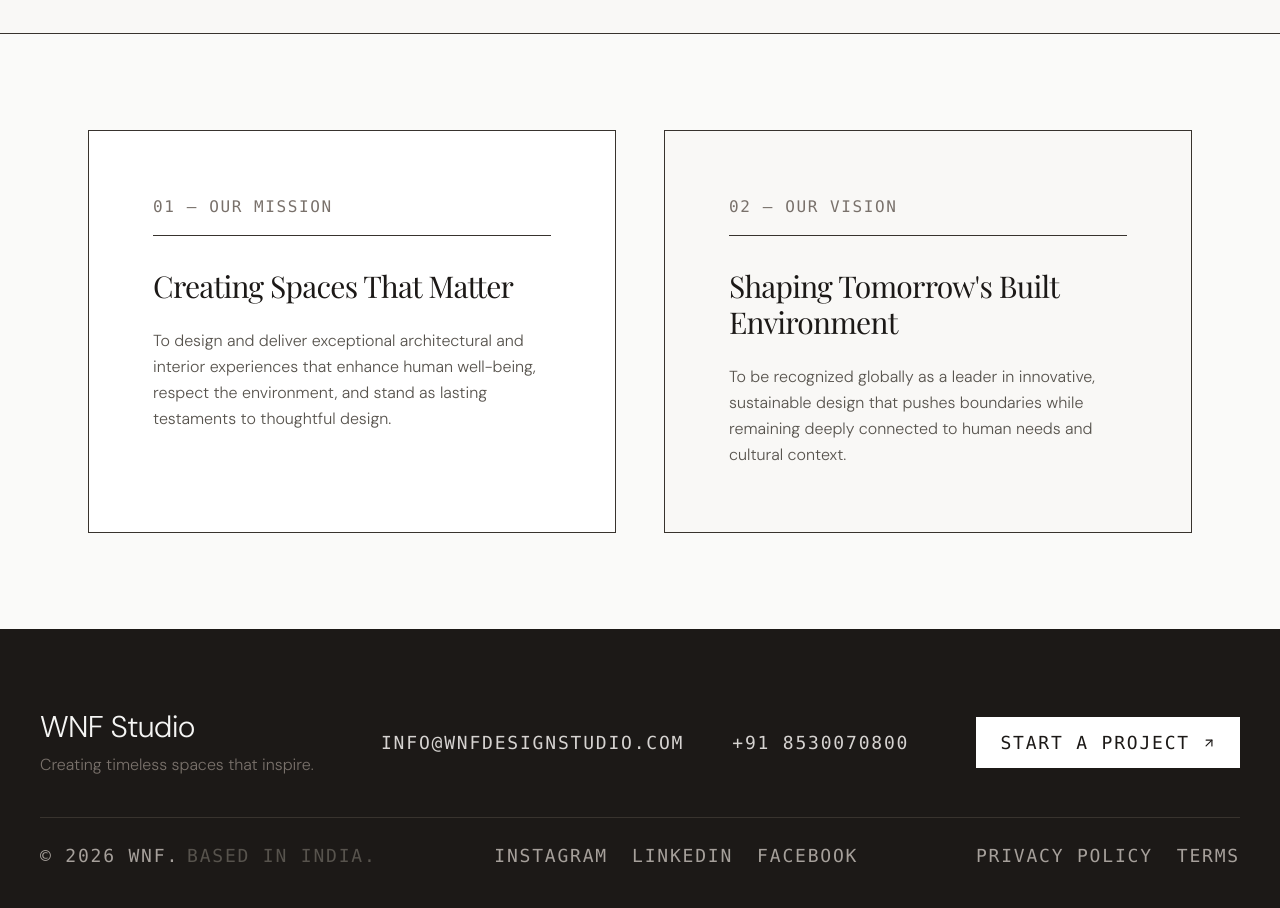
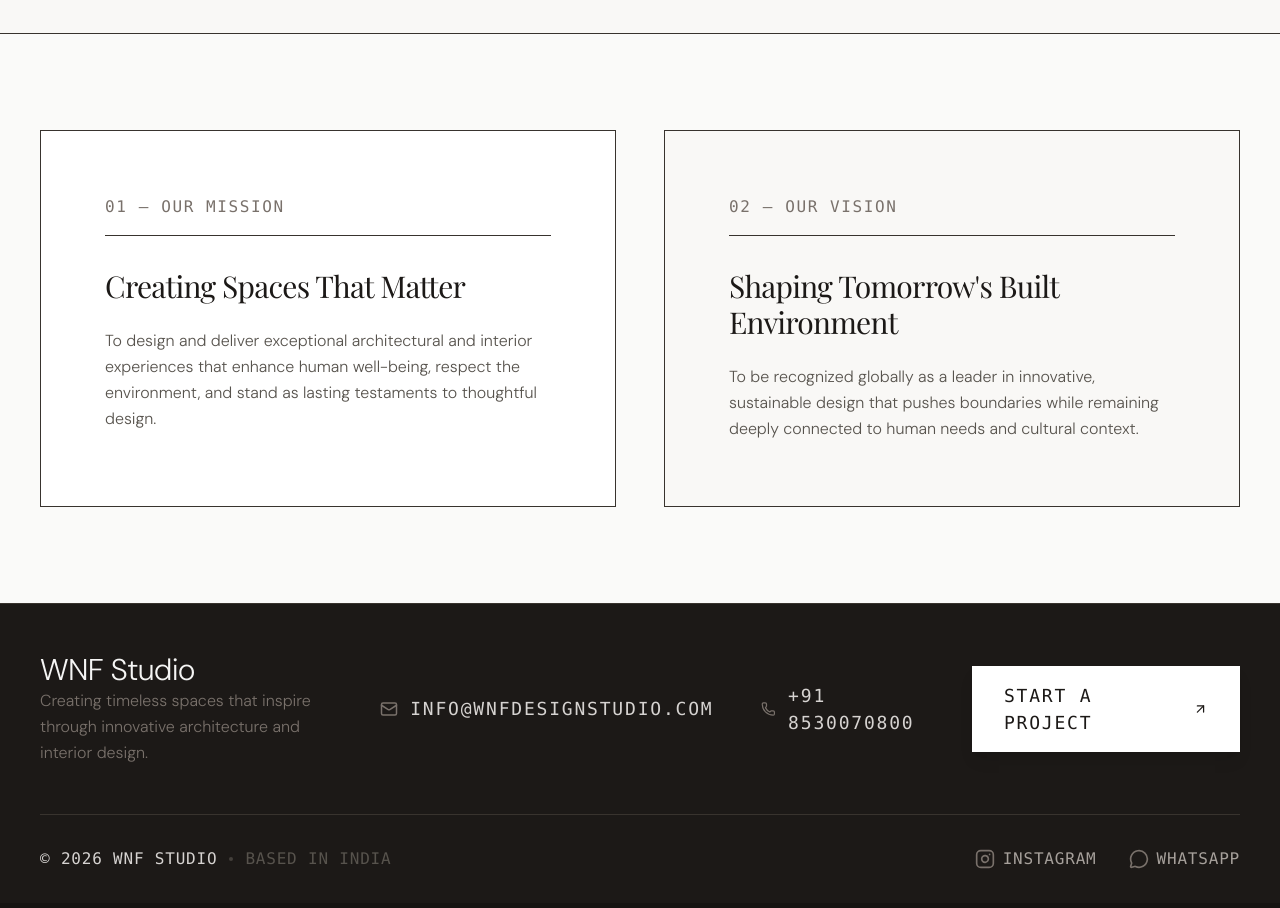
Before and after one commit to KayumKadivar/WNF-Studio, a Next.js app: page /about in a window 1280 px wide. Shown: the part 1060-1968 px from the top of the page. Built offline with nearby package versions, Linux system fonts and the light colour scheme; a web font is replaced by a local one.

Commit message:
refactor: Standardize container padding, redesign the footer with updated social links, and update the logo.

```diff
--- a/src/app/about/AboutPageClient.jsx
+++ b/src/app/about/AboutPageClient.jsx
@@ -20,8 +20,8 @@ export default function AboutPageClient() {
     <div className="bg-[#F9F8F6] text-stone-900 min-h-screen font-sans selection:bg-stone-200 selection:text-stone-900">
 
       {/* 1. HERO SECTION (Inlined to guarantee theme) */}
-      <section className="pt-32 pb-20 px-6 lg:px-12 border-b border-stone-200 bg-white">
-        <div className="w-full px-3 lg:px-10 max-w-7xl mx-auto text-center">
+      <section className="pt-32 pb-20 my-container border-b border-stone-200 bg-white">
+        <div className="w-full max-w-7xl mx-auto text-center">
           <motion.span
             initial={{ opacity: 0, y: 20 }}
             animate={{ opacity: 1, y: 0 }}
@@ -49,8 +49,8 @@ export default function AboutPageClient() {
       </section>
 
       {/* 2. VISION SECTION (Fixed Image Cropping) */}
-      <section className="py-24 px-6 lg:px-12 border-b border-stone-200">
-        <div className="w-full px-3 lg:px-10">
+      <section className="py-24 my-container border-b border-stone-200">
+        <div className="w-full">
           <div className="grid grid-cols-1 lg:grid-cols-12 gap-12 lg:gap-20 items-center">
 
             {/* Image Box - No fixed height, object-contain used */}
@@ -105,8 +105,8 @@ export default function AboutPageClient() {
       </section>
 
       {/* 3. MISSION & VISION CARDS (Editorial Grid) */}
-      <section className="py-24 px-6 lg:px-12 bg-stone-50">
-        <div className="w-full px-3 lg:px-10">
+      <section className="py-24 my-container bg-stone-50">
+        <div className="w-full">
           <div className="grid grid-cols-1 md:grid-cols-2 gap-8 lg:gap-12">
 
             {/* Mission */}
--- a/src/app/contact/ContactClient.jsx
+++ b/src/app/contact/ContactClient.jsx
@@ -45,7 +45,7 @@ export default function ContactClient() {
       <PageHero label="Get in Touch" title="Let's Create Something Extraordinary" description="We'd love to hear about your project. Reach out to start the conversation." />
 
       <section className="section-padding bg-background">
-        <div className="w-full px-3 lg:px-10">
+        <div className="w-full my-container">
           <div className="grid grid-cols-1 lg:grid-cols-2 gap-16">
             {/* Contact Form */}
             <motion.div initial={{ opacity: 0, x: -30 }} whileInView={{ opacity: 1, x: 0 }} viewport={{ once: true }}>
--- a/src/app/globals.css
+++ b/src/app/globals.css
@@ -170,6 +170,15 @@ h1, h2, h3, h4, h5, h6 {
 @media (min-width: 768px) { .section-padding-sm { padding-top: 4rem; padding-bottom: 4rem; } }
 @media (min-width: 1024px) { .section-padding-sm { padding-top: 5rem; padding-bottom: 5rem; } }
 
+.my-container {
+  padding-inline: 0.75rem ;
+}
+@media (min-width: 1024px) {
+  .my-container {
+    padding-inline: 2.5rem;
+  }
+}
+
 /* ── decoration ── */
 .line-gold { display: block; width: 3rem; height: 1px; background-color: var(--color-primary); }
 .line-gold-vertical { display: block; width: 1px; height: 3rem; background-color: var(--color-primary); }
--- a/src/components/home/AboutPreview.jsx
+++ b/src/components/home/AboutPreview.jsx
@@ -5,7 +5,7 @@ import { ArrowRight } from "lucide-react";
 
 const AboutPreview = () => (
   <section className="py-20 bg-[#F9F8F6] border-b border-stone-200">
-    <div className="w-full px-3 lg:px-10">
+    <div className="w-full my-container">
       <div className="grid grid-cols-1 lg:grid-cols-12 gap-12 lg:gap-20 items-center">
 
         {/* Image Section: Fixed Cropping */}
--- a/src/components/home/CTASection.jsx
+++ b/src/components/home/CTASection.jsx
@@ -14,7 +14,7 @@ const CTASection = () => (
       }}
     />
 
-    <div className="w-full px-3 lg:px-10 relative z-10">
+    <div className="w-full my-container text-center">
       <motion.div
         initial={{ opacity: 0, y: 32 }}
         whileInView={{ opacity: 1, y: 0 }}
--- a/src/components/home/FeaturedProjects.jsx
+++ b/src/components/home/FeaturedProjects.jsx
@@ -9,7 +9,7 @@ const allProjects = projects;
 
 const FeaturedProjects = () => (
   <section className="py-20 bg-[#F9F8F6] border-b border-stone-200">
-    <div className="w-full px-3 lg:px-10">
+    <div className="w-full my-container">
 
       {/* HEADER */}
       <div className="flex flex-col md:flex-row md:items-end justify-between gap-8 mb-20 border-b border-stone-200 pb-12">
--- a/src/components/home/IconStrip.jsx
+++ b/src/components/home/IconStrip.jsx
@@ -16,7 +16,7 @@ const IconStrip = () => (
   <section className="relative sm:py-5 lg:py-16 overflow-hidden bg-white">
     <div className="absolute top-0 left-0 right-0 h-px bg-gradient-to-r from-transparent via-zinc-200 to-transparent" />
 
-    <div className="w-full px-3 lg:px-10">
+    <div className="w-full my-container">
       <motion.p
         initial={{ opacity: 0, y: 10 }}
         whileInView={{ opacity: 1, y: 0 }}
--- a/src/components/home/ServicesSection.jsx
+++ b/src/components/home/ServicesSection.jsx
@@ -58,7 +58,7 @@ const ServicesSection = () => (
       <LayoutGrid className="w-32 h-32 text-zinc-600" strokeWidth={0.8} />
     </div>
 
-    <div className="w-full px-3 lg:px-10 relative z-10">
+    <div className="w-full my-container relative z-10">
       {/* Header block */}
       <motion.div
         initial={{ opacity: 0, y: 20 }}
--- a/src/components/layout/Footer.jsx
+++ b/src/components/layout/Footer.jsx
@@ -1,89 +1,83 @@
 "use client";
 import Link from "next/link";
-import { ArrowUpRight } from "lucide-react";
+import { ArrowUpRight, Mail, Phone, Instagram, MessageCircle } from "lucide-react";
 
 const Footer = () => {
   const currentYear = new Date().getFullYear();
 
-  const socialLinks = [
-    { label: "Instagram", href: "https://www.instagram.com/studio_wnf/" },
-    { label: "LinkedIn", href: "#" },
-    { label: "Facebook", href: "#" },
-  ];
+  return (
+    <footer className="bg-stone-900 text-stone-400 font-sans border-t border-stone-800">
+      <div className="w-full my-container">
 
-  return (
-    // Stark dark background to anchor the light theme pages
-    <footer className="bg-stone-900 text-stone-400 font-sans">
-      <div className="w-full px-3 lg:px-10 py-10">
-
-        {/* TOP BAR: Reduced padding to py-10 to save height */}
-        <div className="flex flex-col lg:flex-row justify-between items-start lg:items-center py-10 gap-8 border-b border-stone-800">
+        {/* TOP BAR */}
+        <div className="flex flex-col lg:flex-row justify-between items-start lg:items-center py-12 gap-10 border-b border-stone-800/50">
 
           {/* Brand */}
-          <div>
+          <div className="space-y-3">
             <Link href="/" className="text-3xl font-light text-stone-100 tracking-tight hover:opacity-80 transition-opacity">
               WNF Studio
             </Link>
-            <p className="mt-2 text-md font-light text-stone-500 max-w-xs">
-              Creating timeless spaces that inspire.
+            <p className="text-md font-light text-stone-500 max-w-xs leading-relaxed">
+              Creating timeless spaces that inspire through innovative architecture and interior design.
             </p>
           </div>
 
-          {/* Quick Contact (Horizontal alignment saves vertical space) */}
-          <div className="flex flex-col sm:flex-row gap-6 sm:gap-12 text-[18px] font-mono uppercase tracking-widest text-stone-300">
-            <a href="mailto:info@wnfdesignstudio.com" className="hover:text-white transition-colors flex items-center gap-2">
-              info@wnfdesignstudio.com
+          {/* Contact Information */}
+          <div className="flex flex-col sm:flex-row gap-8 sm:gap-12 text-[16px] md:text-[18px] font-mono uppercase tracking-widest text-stone-300">
+            <a href="mailto:info@wnfdesignstudio.com" className="hover:text-white transition-colors flex items-center gap-3 group">
+              <Mail size={18} className="text-stone-500 group-hover:text-white transition-colors" />
+              <span>info@wnfdesignstudio.com</span>
             </a>
-            <a href="tel:+918530070800" className="hover:text-white transition-colors flex items-center gap-2">
-              +91 8530070800
+            <a href="tel:+918530070800" className="hover:text-white transition-colors flex items-center gap-3 group">
+              <Phone size={18} className="text-stone-500 group-hover:text-white transition-colors" />
+              <span>+91 8530070800</span>
             </a>
           </div>
 
-          {/* Sharp, Minimalist CTA */}
+          {/* CTA */}
           <Link
             href="/contact"
-            className="inline-flex items-center gap-3 bg-white text-stone-900 px-6 py-3 text-[18px] font-mono uppercase tracking-widest hover:bg-stone-200 transition-colors group"
+            className="inline-flex items-center gap-3 bg-white text-stone-900 px-8 py-4 text-[16px] md:text-[18px] font-mono uppercase tracking-widest hover:bg-stone-200 transition-all group shadow-lg"
           >
             Start a Project
-            <ArrowUpRight size={14} className="group-hover:translate-x-0.5 group-hover:-translate-y-0.5 transition-transform" />
+            <ArrowUpRight size={16} className="group-hover:translate-x-0.5 group-hover:-translate-y-0.5 transition-transform" />
           </Link>
 
         </div>
 
-        {/* BOTTOM BAR: Meta links and Socials */}
-        <div className="flex flex-col md:flex-row justify-between items-center py-6 text-[18px] font-mono uppercase tracking-widest gap-4">
+        {/* BOTTOM BAR */}
+        <div className="flex flex-col md:flex-row justify-between items-center py-8 text-[14px] md:text-[16px] font-mono uppercase tracking-wider gap-8">
 
-          {/* Copyright & Location */}
-          <div className="flex gap-2">
-            <span>© {currentYear} WNF.</span>
-            <span className="text-stone-600">Based in India.</span>
+          {/* Copyright */}
+          <div className="flex items-center gap-3">
+            <span className="text-stone-300">© {currentYear} WNF STUDIO</span>
+            <span className="w-1 h-1 rounded-full bg-stone-700 hidden sm:block"></span>
+            <span className="text-stone-600">BASED IN INDIA</span>
           </div>
 
-          {/* Social Links (Text based is more compact and premium than large icons) */}
-          <div className="flex gap-6">
-            {socialLinks.map((social) => (
-              <a
-                key={social.label}
-                href={social.href}
-                target="_blank"
-                rel="noopener noreferrer"
-                className="hover:text-white transition-colors"
-              >
-                {social.label}
-              </a>
-            ))}
+          {/* Social Icons */}
+          <div className="flex items-center gap-8">
+            <a
+              href="https://www.instagram.com/studio_wnf/"
+              target="_blank"
+              rel="noopener noreferrer"
+              className="group flex items-center gap-2 hover:text-white transition-colors"
+              aria-label="Instagram"
+            >
+              <Instagram size={20} className="text-stone-500 group-hover:text-[#E4405F] transition-colors" />
+              <span className="hidden sm:inline">Instagram</span>
+            </a>
+            <a
+              href="https://wa.me/918530070800"
+              target="_blank"
+              rel="noopener noreferrer"
+              className="group flex items-center gap-2 hover:text-white transition-colors"
+              aria-label="WhatsApp"
+            >
+              <MessageCircle size={20} className="text-stone-500 group-hover:text-[#25D366] transition-colors" />
+              <span className="hidden sm:inline">WhatsApp</span>
+            </a>
           </div>
-
-          {/* Legal */}
-          <div className="flex gap-6">
-            <Link href="#" className="hover:text-white transition-colors">
-              Privacy Policy
-            </Link>
-            <Link href="#" className="hover:text-white transition-colors">
-              Terms
-            </Link>
-          </div>
-
         </div>
       </div>
     </footer>
--- a/src/components/layout/Header.jsx
+++ b/src/components/layout/Header.jsx
@@ -72,13 +72,13 @@ const Header = () => {
         transition={{ duration: 0.35, ease: "easeInOut" }}
         className={`fixed top-0 left-0 right-0 z-50 transition-colors duration-500 ${headerBg}`}
       >
-        <div className="w-full px-3 lg:px-10">
+        <div className="w-full my-container">
           <div className="flex items-center justify-between h-20">
             {/* Logo */}
             <Link href="/" className={`font-display text-2xl lg:text-3xl tracking-tight ${textColor} flex items-center`}>
               <Image
                 src="/assets/logo/download.png"
-                // alt="Studio WnF"
+                alt="Studio WnF"
                 width={120}
                 height={48}
                 className={`h-20 w-auto object-contain transition-all duration-300 ${logoClass}`}
--- a/src/components/shared/FloatingSocialIcons.jsx
+++ b/src/components/shared/FloatingSocialIcons.jsx
@@ -57,7 +57,7 @@ const SocialIconButton = ({ href, label, glowColor, children }) => {
 };
 
 const FloatingSocialIcons = () => (
-  <div className="fixed bottom-8 left-8 z-[100] flex flex-col gap-4 shadow-none">
+  <div className="fixed bottom-6 left-6 md:bottom-8 md:left-8 z-[40] flex flex-col gap-4 shadow-none">
     <SocialIconButton href="https://www.instagram.com/studio_wnf/" label="Follow on Instagram" glowColor="#e6683c">
       <div className="absolute inset-0 rounded-full bg-gradient-to-tr from-[#f09433] via-[#e6683c] to-[#bc1888]" />
       <Instagram size={26} className="relative z-10" />
--- a/src/components/shared/PageHero.jsx
+++ b/src/components/shared/PageHero.jsx
@@ -4,7 +4,7 @@ import { motion } from "framer-motion";
 
 const PageHero = ({ label, title, description }) => (
   <section className="relative pt-40 pb-24 bg-secondary overflow-hidden">
-    <div className="w-full px-3 lg:px-10 text-center">
+    <div className="w-full my-container relative z-10">
       {label && (
         <motion.span
           initial={{ opacity: 0, y: 10 }}
```
Also changed, not shown: public/assets/logo/download.png.
